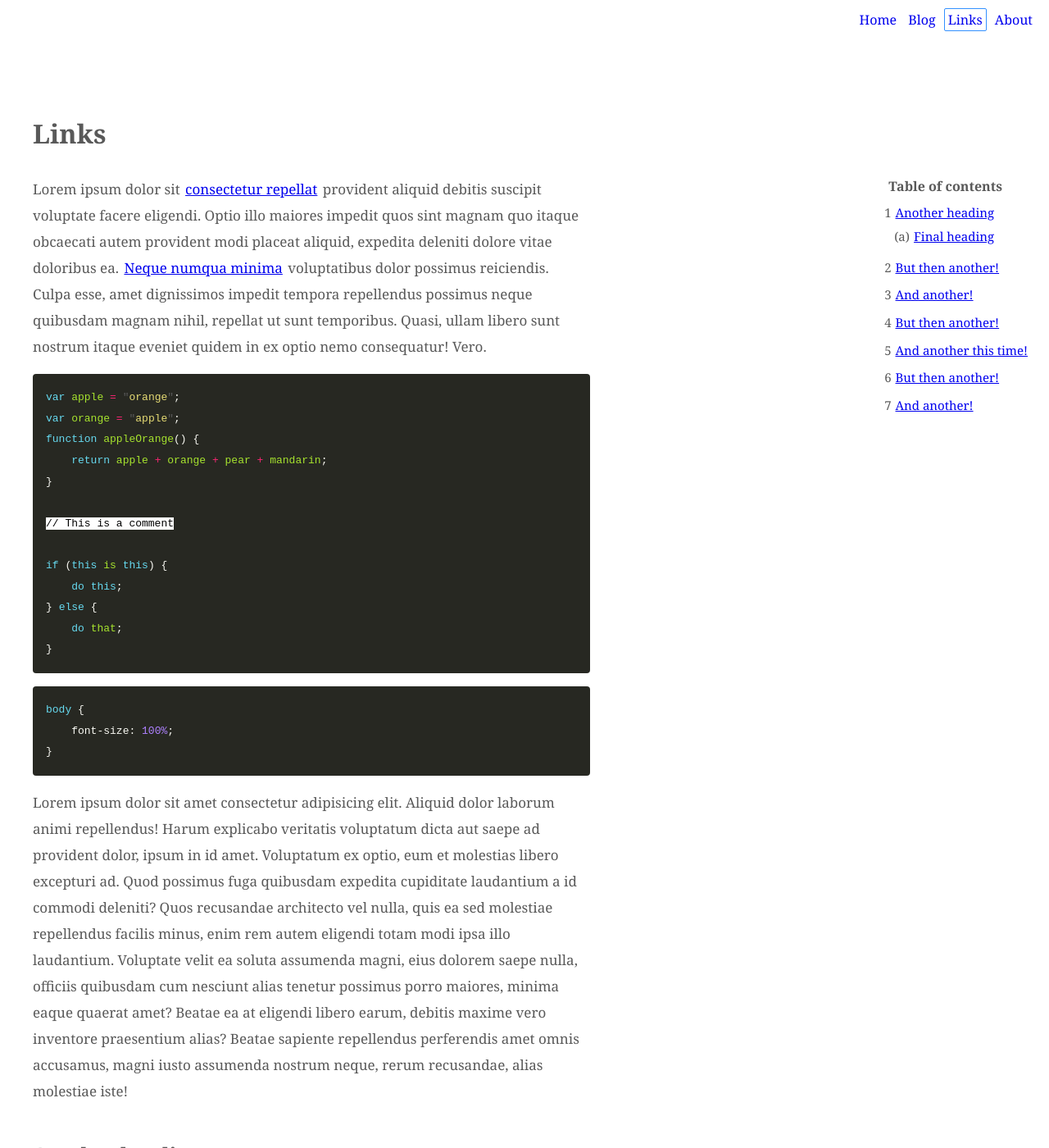
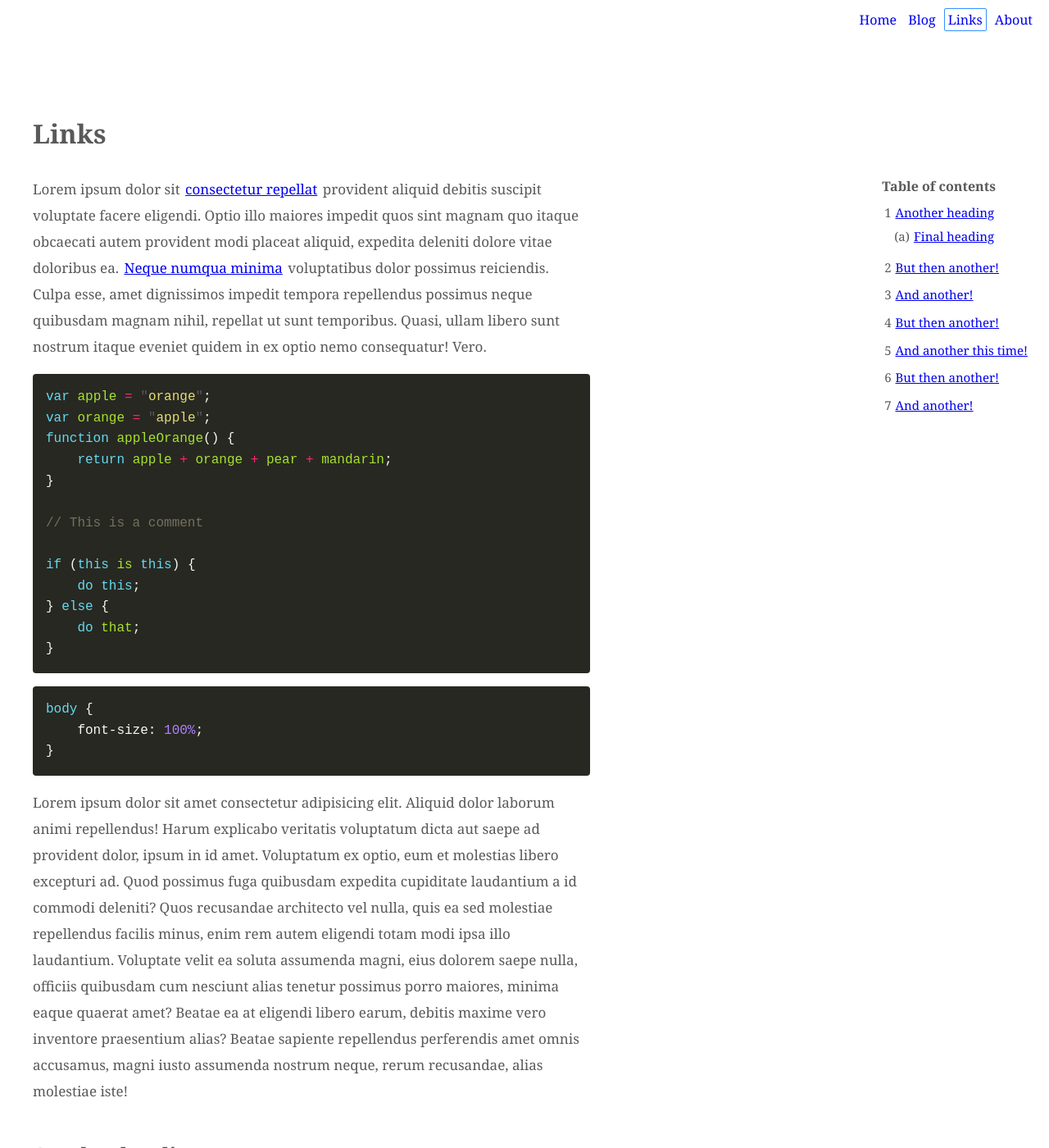
Before and after one commit to denismcdonald/blog, a Jekyll site: the page built from links.md, in a window 1280 px wide and 1400 px high. Shown: the whole window at 82% size. Built offline with Jekyll 4.4.1, drawn with Linux system fonts in a browser that asks for light colours.

Commit message:
TOC tinker, code tinker

```diff
--- a/_sass/main.scss
+++ b/_sass/main.scss
@@ -186,7 +186,7 @@
 }
 
 .end {
-    color: #d6d6d6;
+    color: #cacaca;
     font-style: italic;
     letter-spacing: 15px;
     margin-top: 2.5rem;
@@ -271,11 +271,9 @@
 }
 
 .post-date {
-    // background-color: #fff;
     border-radius: 4px;
-    // color: #000;
     font-style: italic;
-    margin: -2.5rem 0 3rem 0;
+    margin: -2rem 0 3rem 0;
 }
 
 .post-tags {
@@ -289,6 +287,7 @@
 
 pre {
     border-radius: 4px;
+    font-size: 16px;
     margin: 1rem 0;
     padding: 1rem;
     white-space: pre-wrap;
@@ -334,7 +333,7 @@
     font-weight: bold;
     line-height: 2rem;
     padding: 3px 8px;
-    // margin-left: -0.25rem;
+    margin-left: -0.5rem;
 }
 
 // .toc-content {
@@ -363,16 +362,22 @@
 .toc ul {
     counter-reset: item;
     margin-bottom: 0.5rem;
+    padding-left: 0.75rem;
 }
 
 .toc ul li {
     list-style: none;
-    list-style-position: inside;
+    // list-style-position: inside;
+    list-style-position: outside;
 }
 
 .toc ul li:before {
     content: "("counter(item, lower-latin)")\200B";
     counter-increment: item;
+}
+
+.toc ul ul {
+    padding-left: 0.75rem;
 }
 
 .toc ul ul li {
@@ -399,7 +404,6 @@
 .wrapper {
     min-height: 86vh;
     display: block;
-    // overflow-x: hidden;
     margin-bottom: 2rem;
     position: relative;
 }
@@ -422,7 +426,6 @@
     }
 
     .content-container {
-        // margin: 0 auto;
         padding: 4rem 1.5rem 1rem 1rem;
     }
 
@@ -536,19 +539,6 @@
     //     text-decoration: none;
     // }
 
-
-
-    .toc ul {
-        padding-left: 0.75rem;
-    }
-
-    .toc ul li {
-        list-style-position: outside;
-    }
-
-    .toc ul ul {
-        padding-left: 0.5rem;
-    }
 }
 
 /*====================================================
--- a/_sass/monokai.scss
+++ b/_sass/monokai.scss
@@ -9,8 +9,8 @@
 .highlight .p { color: #f8f8f2 } /* Punctuation */
 .highlight .cm { color: #75715e } /* Comment.Multiline */
 .highlight .cp { color: #75715e } /* Comment.Preproc */
-/* .highlight .c1 { color: #75715e; background-color: #fff } Comment.Single */
-.highlight .c1 { color: #000; background-color: #fff } /* Comment.Single */
+.highlight .c1 { color: #75715e; } /* Comment.Single
+// .highlight .c1 { color: #000; background-color: #fff } /* Comment.Single */
 .highlight .cs { color: #75715e } /* Comment.Special */
 .highlight .ge { font-style: italic } /* Generic.Emph */
 .highlight .gs { font-weight: bold } /* Generic.Strong */
```
Also changed, not shown: 1 other file.
